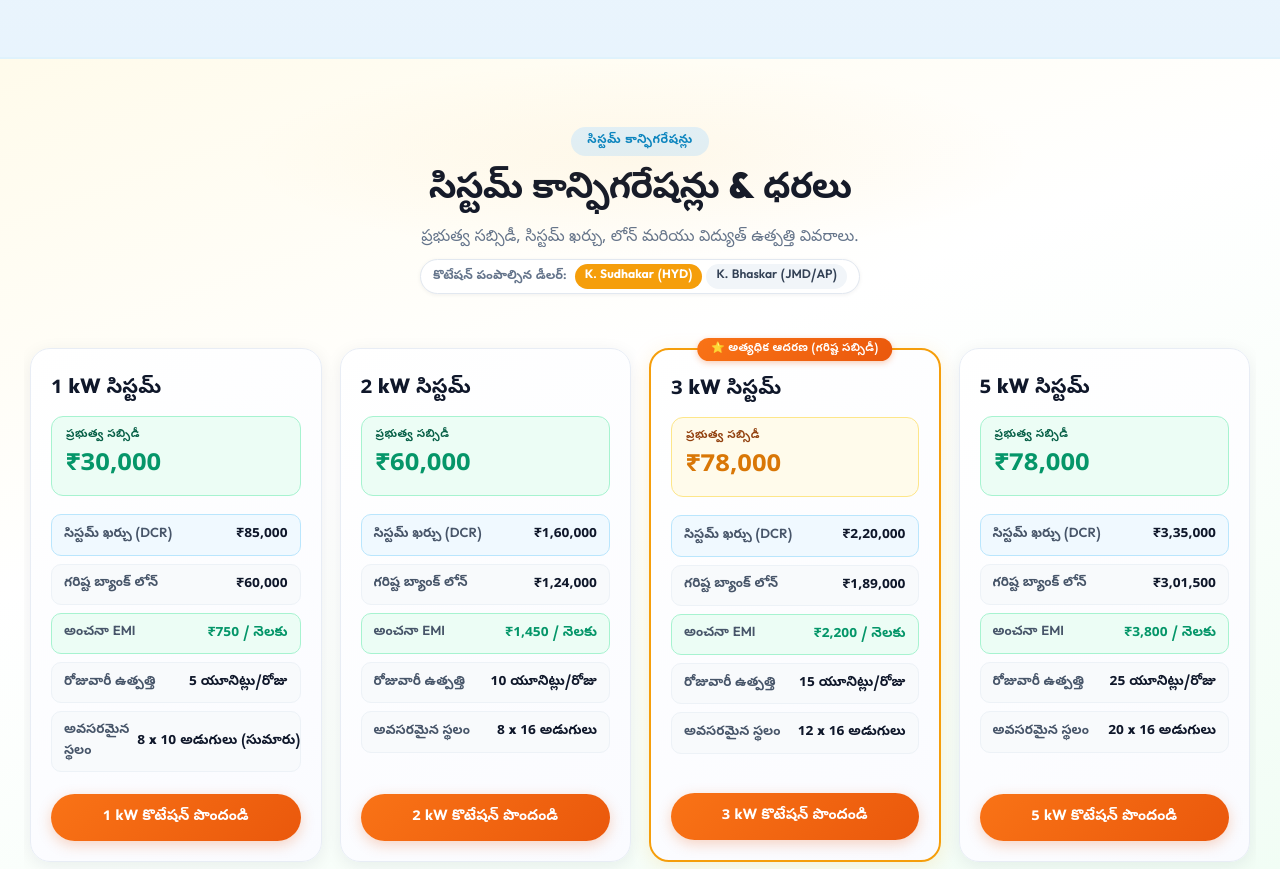
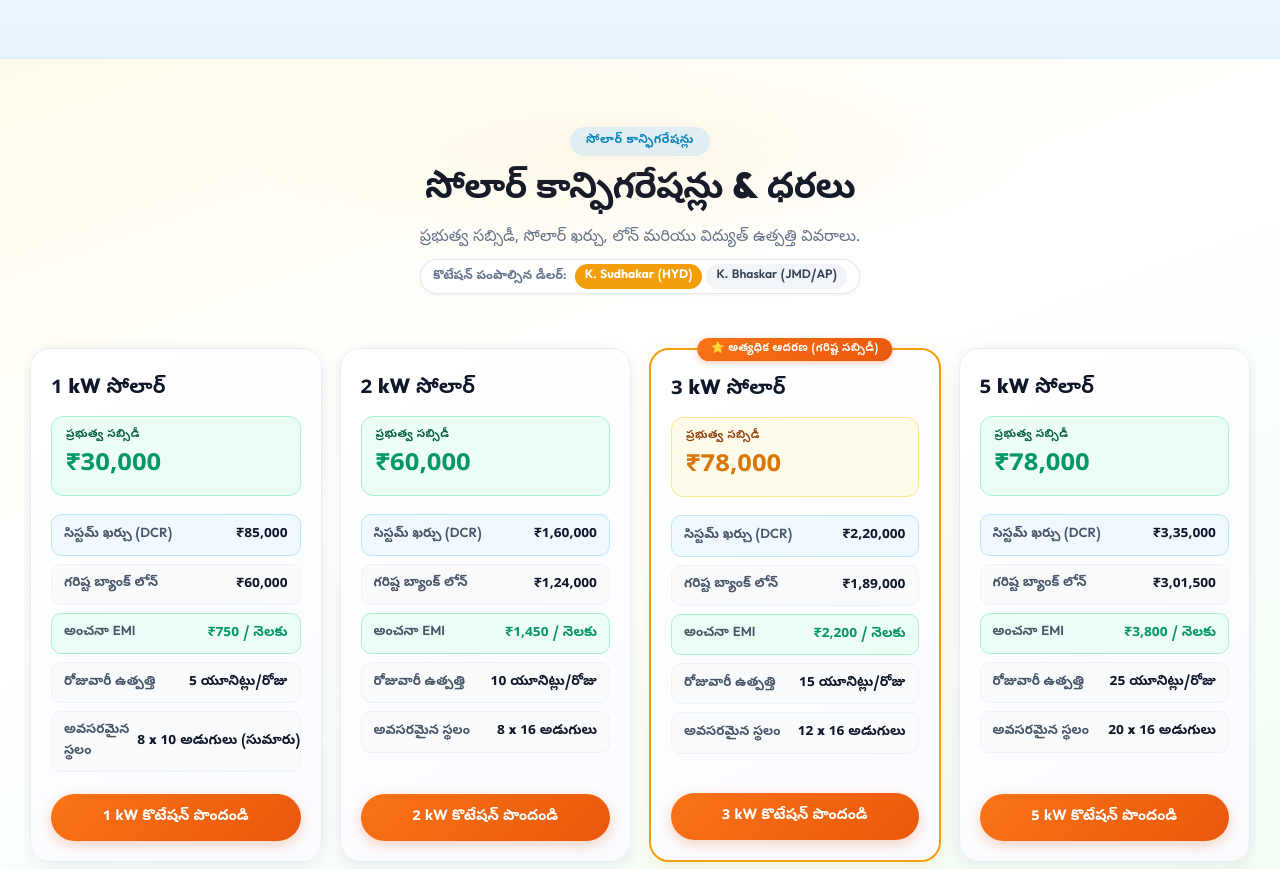
Before and after one commit to PushkarKunda/PrasudhaArka, a React (Vite) app: page / in a window 1280 px wide. Shown: the part 1560-2429 px from the top of the page. Built offline with nearby package versions, Linux system fonts and the light colour scheme.

Commit message:
Small changes

```diff
--- a/src/components/SystemPricing.jsx
+++ b/src/components/SystemPricing.jsx
@@ -117,12 +117,12 @@ export const SystemPricing = ({ lang, t }) => {
         {/* Section Header */}
         <div className="section-title-wrap text-center">
           <div className="config-tag-pill">
-            <span>{lang === 'te' ? 'సిస్టమ్ కాన్ఫిగరేషన్లు' : 'SYSTEM CONFIGURATIONS'}</span>
+            <span>{lang === 'te' ? 'సోలార్ కాన్ఫిగరేషన్లు' : 'SOLAR CONFIGURATIONS'}</span>
           </div>
-          <h2 className="section-title">{lang === 'te' ? 'సిస్టమ్ కాన్ఫిగరేషన్లు & ధరలు' : 'System Configurations'}</h2>
+          <h2 className="section-title">{lang === 'te' ? 'సోలార్ కాన్ఫిగరేషన్లు & ధరలు' : 'Solar Configurations'}</h2>
           <p className="section-subtitle">
             {lang === 'te'
-              ? 'ప్రభుత్వ సబ్సిడీ, సిస్టమ్ ఖర్చు, లోన్ మరియు విద్యుత్ ఉత్పత్తి వివరాలు.'
+              ? 'ప్రభుత్వ సబ్సిడీ, సోలార్ ఖర్చు, లోన్ మరియు విద్యుత్ ఉత్పత్తి వివరాలు.'
               : 'Comprehensive pricing, subsidies, and power generation details by capacity.'}
           </p>
 
--- a/src/data/i18n.js
+++ b/src/data/i18n.js
@@ -3,7 +3,7 @@ export const I18N = {
     // Navigation
     navHome: "హోమ్",
     navAbout: "మా గురించి",
-    navSubsidy: "సిస్టమ్ ధరలు & సబ్సిడీ",
+    navSubsidy: "సోలార్ ధరలు & సబ్సిడీ",
     navCalc: "కాలిక్యులేటర్",
     navServices: "సేవలు",
     navProcess: "ప్రక్రియ",
@@ -169,7 +169,7 @@ export const I18N = {
     // Navigation
     navHome: "Home",
     navAbout: "About Us",
-    navSubsidy: "System Pricing & Subsidy",
+    navSubsidy: "Solar Pricing & Subsidy",
     navCalc: "Calculator",
     navServices: "Services",
     navProcess: "Process",
--- a/src/data/products.js
+++ b/src/data/products.js
@@ -1,8 +1,8 @@
 export const PRODUCTS = [
   {
     id: '1kw',
-    capacity: '1 kW System',
-    capacityTe: '1 kW సిస్టమ్',
+    capacity: '1 kW Solar',
+    capacityTe: '1 kW సోలార్',
     capacityShort: '1 kW',
     subsidy: '₹30,000',
     unitCost: '₹85,000',
@@ -18,8 +18,8 @@ export const PRODUCTS = [
   },
   {
     id: '2kw',
-    capacity: '2 kW System',
-    capacityTe: '2 kW సిస్టమ్',
+    capacity: '2 kW Solar',
+    capacityTe: '2 kW సోలార్',
     capacityShort: '2 kW',
     subsidy: '₹60,000',
     unitCost: '₹1,60,000',
@@ -35,8 +35,8 @@ export const PRODUCTS = [
   },
   {
     id: '3kw',
-    capacity: '3 kW System',
-    capacityTe: '3 kW సిస్టమ్',
+    capacity: '3 kW Solar',
+    capacityTe: '3 kW సోలార్',
     capacityShort: '3 kW',
     subsidy: '₹78,000',
     unitCost: '₹2,20,000',
@@ -54,8 +54,8 @@ export const PRODUCTS = [
   },
   {
     id: '5kw',
-    capacity: '5 kW System',
-    capacityTe: '5 kW సిస్టమ్',
+    capacity: '5 kW Solar',
+    capacityTe: '5 kW సోలార్',
     capacityShort: '5 kW',
     subsidy: '₹78,000',
     unitCost: '₹3,35,000',
```
